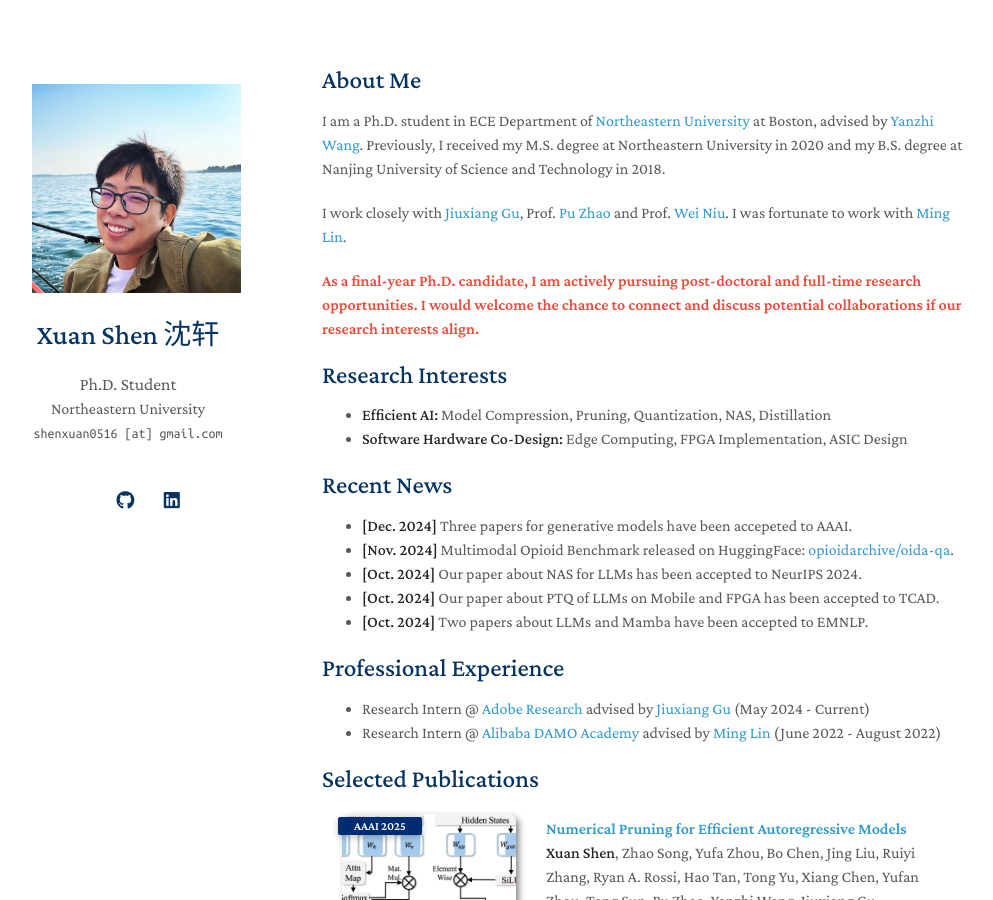
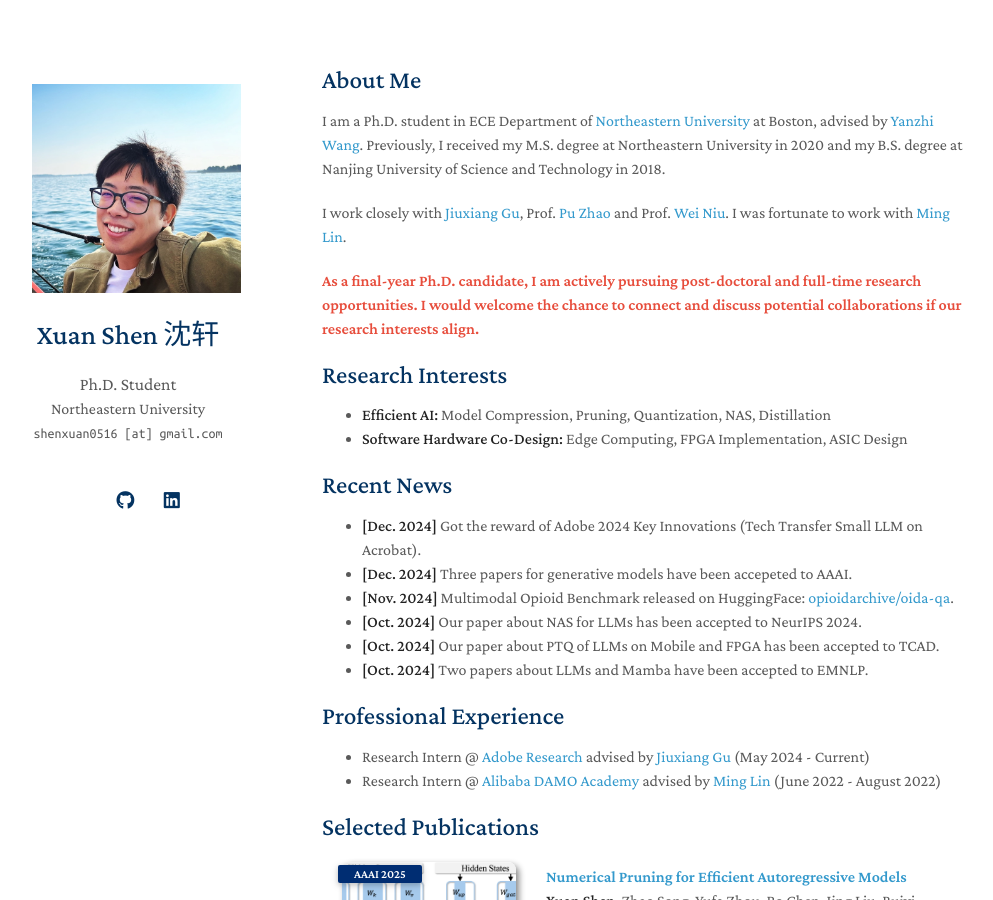
Before and after one commit to shawnricecake/shawnricecake.github.io, a Jekyll site: the page built from index.md, in a window 1280 px wide and 900 px high. Shown: the whole window, without its empty margins (148-1141 px from the left). Built offline with Jekyll 4.4.1, drawn with Linux system fonts in a browser that asks for light colours; a style sheet for code colours, icons or effects is not loaded; our own code applies the rules of GitHub Pages for plain Markdown files.

Commit message:
Update index.md

```diff
--- a/index.md
+++ b/index.md
@@ -18,6 +18,7 @@
 
 ## Recent News
 
+- **[Dec. 2024]** Got the reward of Adobe 2024 Key Innovations (Tech Transfer Small LLM on Acrobat).
 - **[Dec. 2024]** Three papers for generative models have been accepeted to AAAI.
 - **[Nov. 2024]** Multimodal Opioid Benchmark released on HuggingFace: [opioidarchive/oida-qa](https://huggingface.co/datasets/opioidarchive/oida-qa).
 - **[Oct. 2024]** Our paper about NAS for LLMs has been accepted to NeurIPS 2024.
```
